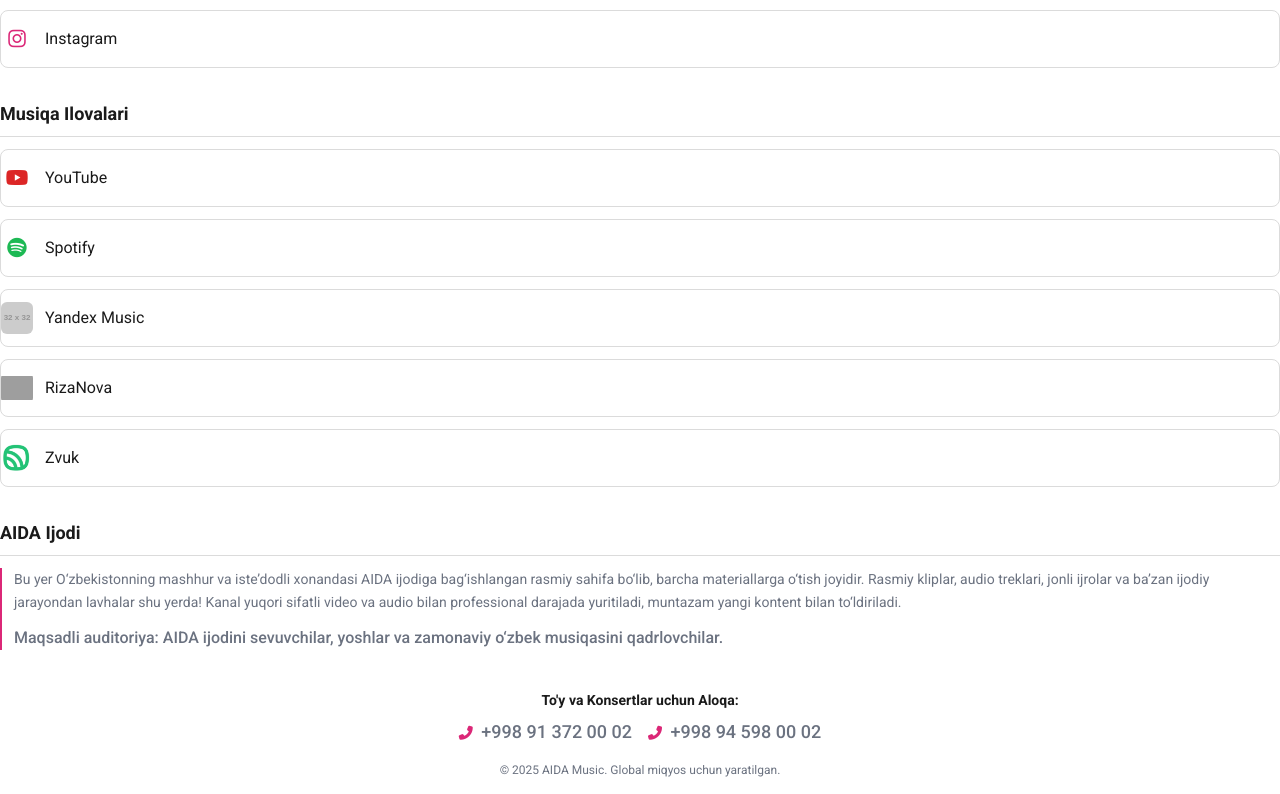
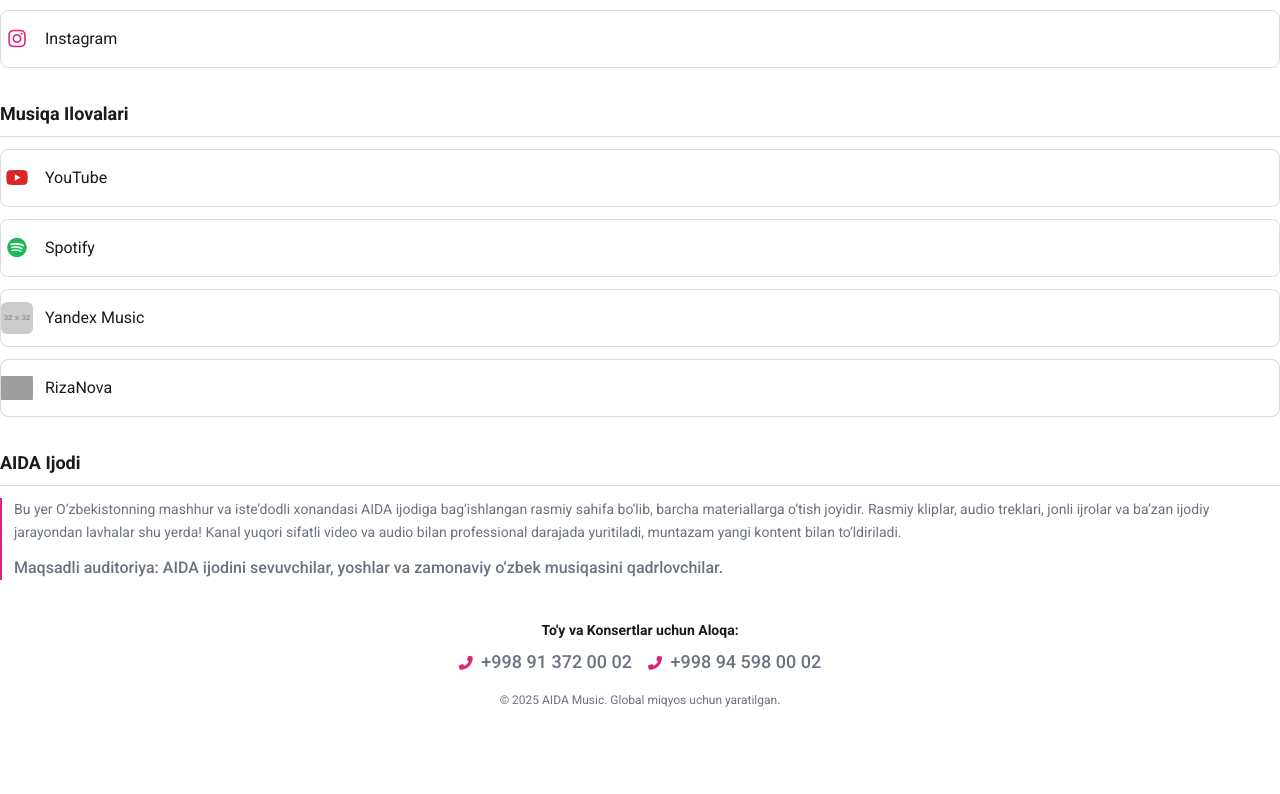
Before and after one commit to RizaNovaPartners/AIDA, a plain HTML site: page index.html in a window 1280 px wide. Shown: the part 712-1506 px from the top of the page. After the commit the page ends 1436 px from the top, so only its background shows below. Drawn offline with nearby package versions, Linux system fonts and the light colour scheme; grey boxes are pictures that could not be loaded; placeholder pictures from the web are drawn by us.

Commit message:
Update index.html

```diff
--- a/index.html
+++ b/index.html
@@ -310,14 +310,7 @@
                 <span data-key="rizanova">RizaNova</span>
             </a>
 
-            <!-- 5. Zvuk -->
-            <a href="https://zvuk.com/artist/211191024" class="link-button flex w-full py-3 rounded-lg items-center">
-                <div class="w-8 h-8 flex items-center justify-center mr-3">
-                    <!-- Zvuk Logo - Updated to use provided local path: AIDA/zvuk.png -->
-                    <img src="AIDA/zvuk.png" onerror="this.onerror=null; this.src='https://placehold.co/32x32/0a0?text=ZV'" alt="Zvuk Logo" class="logo-img" style="border-radius: 9999px;">
-                </div>
-                <span data-key="zvuk">Zvuk</span>
-            </a>
+            <!-- ZVUK REMOVED -->
 
 
         </section>
@@ -368,7 +361,6 @@
                 rizanova: "RizaNova",
                 spotify: "Spotify",
                 yandex: "Yandex Music",
-                zvuk: "Zvuk",
                 telegram: "Telegram", // Simplified
                 instagram: "Instagram", // Simplified
                 footer_text: "© 2025 AIDA Music. Designed for global reach."
@@ -390,7 +382,6 @@
                 rizanova: "RizaNova",
                 spotify: "Spotify",
                 yandex: "Yandex Music",
-                zvuk: "Zvuk",
                 telegram: "Telegram", // Simplified
                 instagram: "Instagram", // Simplified
                 footer_text: "© 2025 AIDA Music. Global miqyos uchun yaratilgan."
```
